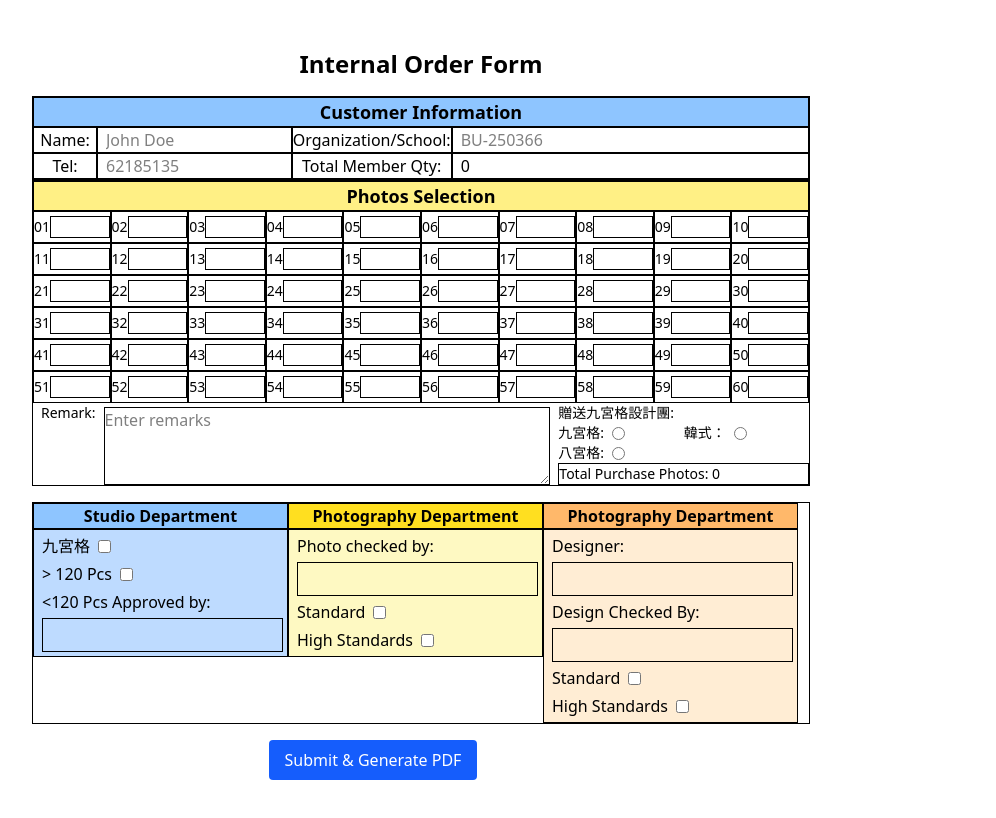
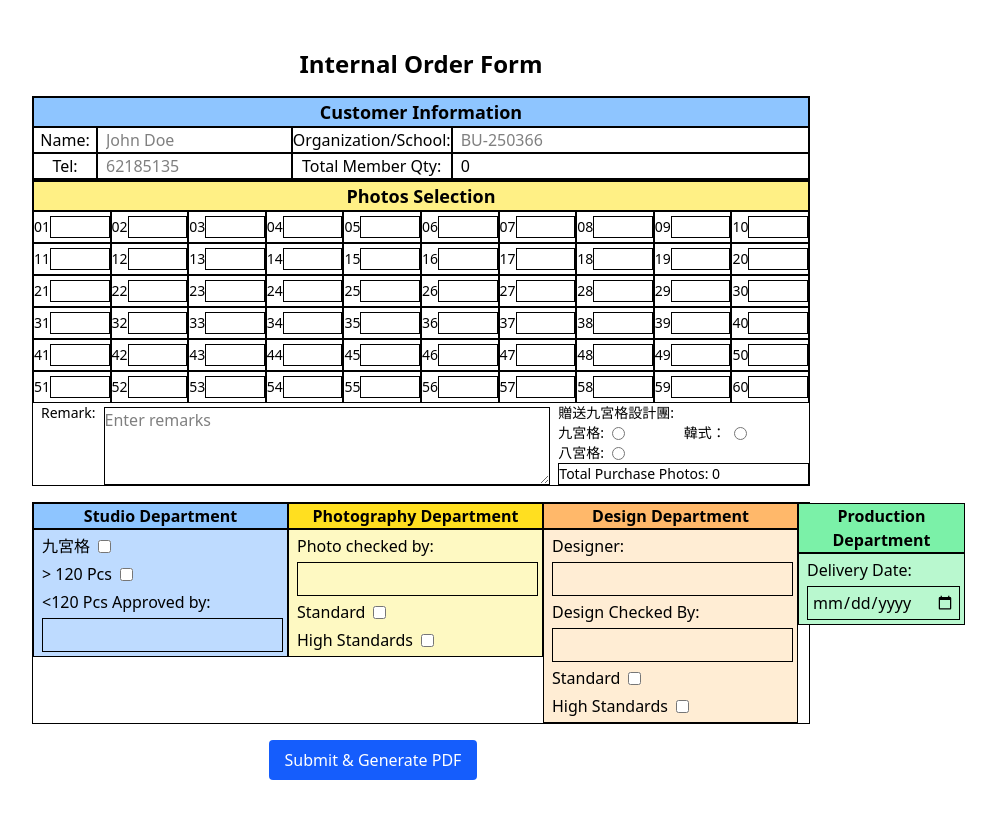
Before and after one commit to SikYinSun/ReactToPDF, a React (Vite) app in the folder frontend/: page / in a window 1280 px wide. Shown: the top 818 px of the page, without its empty margins (267-1263 px from the left). Built offline with nearby package versions, Linux system fonts and the light colour scheme.

Commit message:
Create Production Department

```diff
--- a/frontend/src/Container.tsx
+++ b/frontend/src/Container.tsx
@@ -35,7 +35,9 @@ function Container() {
       standard: false,
       highStandard: false,
     },
-    product: [],
+    product: {
+      deliveryDate: '',
+    },
   });
 
   const pdfRef = useRef<HTMLDivElement>(null);
--- a/frontend/src/components/Department/DesignDepartmentForm.tsx
+++ b/frontend/src/components/Department/DesignDepartmentForm.tsx
@@ -8,7 +8,7 @@ interface Props {
 function DesignDepartmentForm({formData, setFormData} : Props) {
   return (
     <div>
-      <h2 className="text-md font-semibold border border-black bg-orange-300">Photography Department</h2>
+      <h2 className="text-md font-semibold border border-black bg-orange-300">Design Department</h2>
       <div className="flex flex-col gap-1 p-1 pl-2 bg-orange-100 border border-black">
         <label className="flex items-center gap-2">
           Designer:
--- /dev/null
+++ b/frontend/src/components/Department/ProdcutionDepartmentForm.tsx
@@ -0,0 +1,28 @@
+import type { ProductionDepartment } from "../../type";
+
+interface Props {
+  formData: ProductionDepartment;
+  setFormData: (data: Partial<ProductionDepartment>) => void;
+}
+
+function ProductionDepartmentForm({formData, setFormData} : Props) {
+  return (
+    <div>
+      <h2 className="text-md font-semibold border border-black bg-green-300">Production Department</h2>
+      <div className="flex flex-col pl-2 gap-1 p-1 bg-green-200 border border-black">
+        <label className="flex items-center gap-2">
+          Delivery Date:
+        </label>
+        <input
+          type="date"
+          value={formData.deliveryDate}
+          onChange={(e) => setFormData({ deliveryDate: e.target.value })}
+          className="border border-grey-300 p-1"
+        />
+
+      </div>
+    </div>
+  )
+}
+
+export default ProductionDepartmentForm;
--- a/frontend/src/components/DepartmentForm.tsx
+++ b/frontend/src/components/DepartmentForm.tsx
@@ -1,7 +1,8 @@
-import type { DepartmentData, StudioDepartment, PhotographyDepartment, DesignDepartment} from '../type';
+import type { DepartmentData, StudioDepartment, PhotographyDepartment, DesignDepartment, ProductionDepartment} from '../type';
 import StudioDepartmentForm from './Department/StudioDepartmentForm';
 import PhotographyDepartmentForm from './Department/PhotographyDepartmentForm';
 import DesignDepartmentForm from './Department/DesignDepartmentForm';
+import ProductionDepartmentForm from './Department/ProdcutionDepartmentForm';
 
 interface Props {
   formData: DepartmentData;
@@ -23,10 +24,16 @@ function DepartmentForm({ formData, setFormData } : Props) {
           setFormData({ photograph: { ...formData.photograph, ...data } })
         }
       />
-      <DesignDepartmentForm
-        formData={formData.design}
-        setFormData={(data: Partial<DesignDepartment>) =>
-          setFormData({ design: { ...formData.design, ...data } })
+        <DesignDepartmentForm
+          formData={formData.design}
+          setFormData={(data: Partial<DesignDepartment>) =>
+            setFormData({ design: { ...formData.design, ...data } })
+          }
+        />
+      <ProductionDepartmentForm
+        formData={formData.product}
+        setFormData={(data: Partial<ProductionDepartment>) =>
+          setFormData({ product: { ...formData.product, ...data } })
         }
       />
     </div>
```
Also changed, not shown: frontend/src/type.ts (+7 -1 lines).
